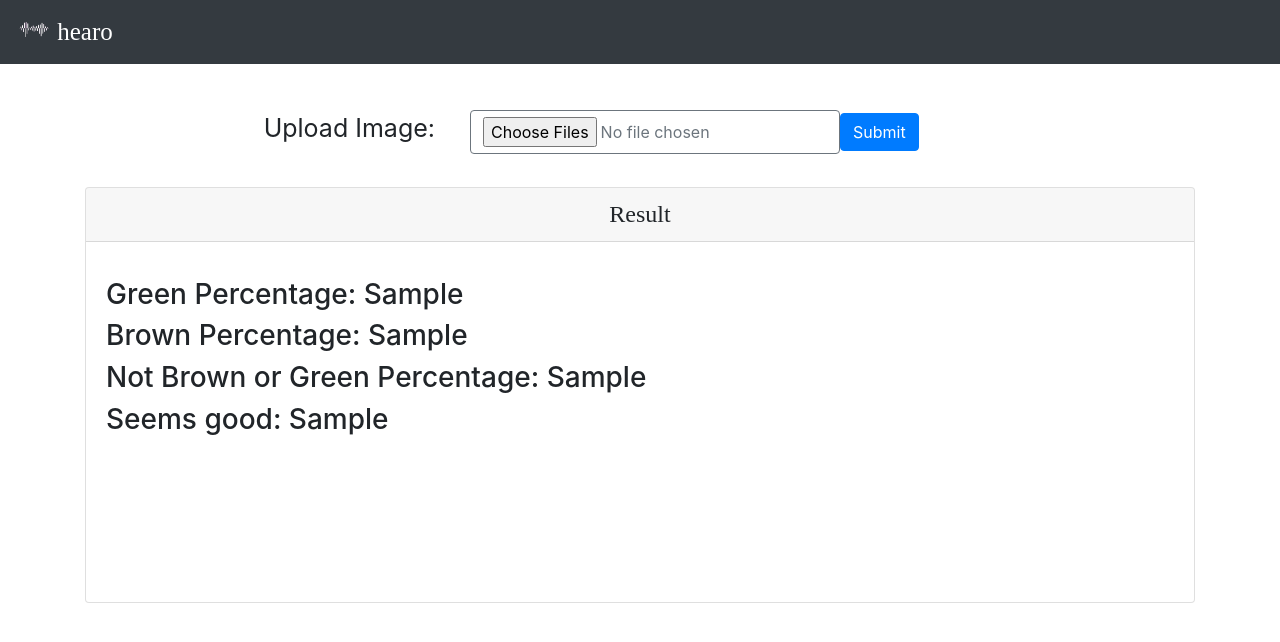
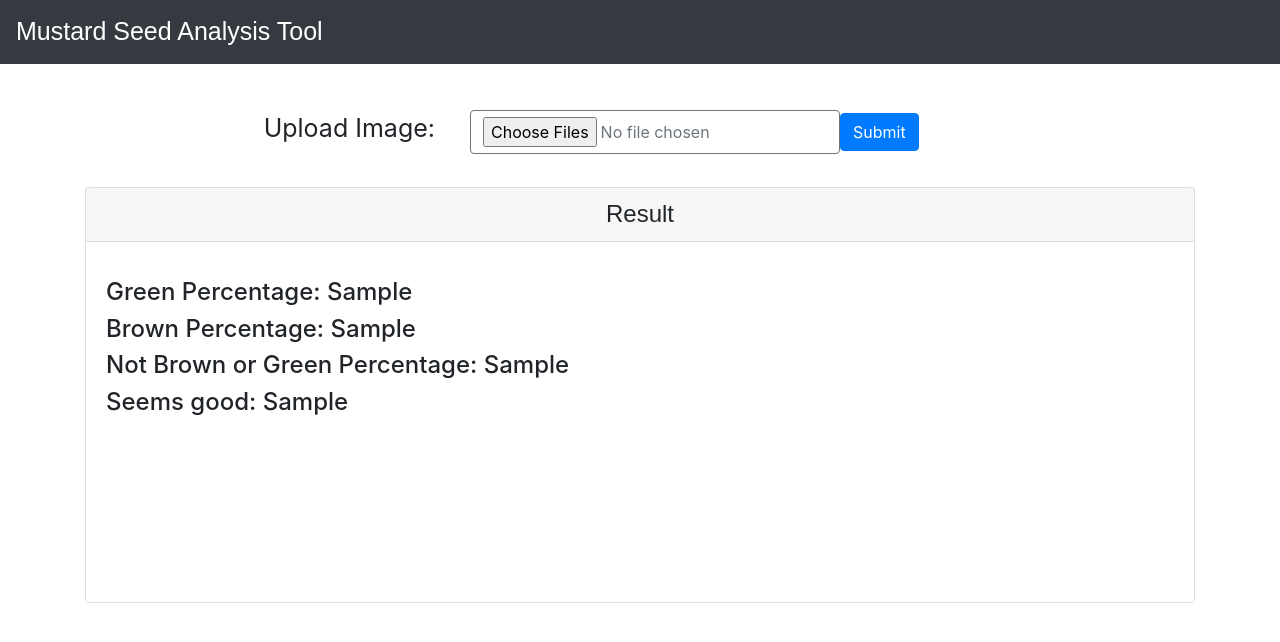
Before and after one commit to theharshgupta/mustard-project, a Flask app: template templates/index.html in a window 1280 px wide. Shown: the top 642 px of the page. Run offline with Flask 2, Linux system fonts and the light colour scheme; the template is opened without the code that fills it: most values are stand-ins (such as "Sample title", 1, 10 or a date in 2020); some libraries are stand-ins or nearby versions.

Commit message:
updated index

```diff
--- a/templates/index.html
+++ b/templates/index.html
@@ -26,10 +26,10 @@
     </style>
 
     <nav class="navbar navbar-dark bg-dark">
-        <a class="navbar-brand" href="/" style="font-family:'Century Gothic Pro';font-size:25px">
-            <img src="{{ url_for('static', filename='images/logo.png') }}" width="35" height="35"
-                class="d-inline-block align-top" alt="">
-            hearo
+        <a class="navbar-brand" href="/" style="font-family:'Arial';font-size:25px">
+{#            <img src="{{ url_for('static', filename='images/logo.png') }}" width="35" height="35"#}
+{#                class="d-inline-block align-top" alt="">#}
+            Mustard Seed Analysis Tool
         </a>
     </nav>
 </head>
@@ -60,13 +60,13 @@
         <div class="row" style="margin-top: 2rem;">
             <div class="col-md-12" style="font-size: 14px;">
                 <div class="card" style="min-height: 26rem;">
-                    <h4 class="card-header" style="text-align: center; font-family:'Century Gothic Pro',serif;">Result</h4>
+                    <h4 class="card-header" style="text-align: center; font-family:'Arial',serif;">Result</h4>
                     <div class="card-body">
                         <p class="card-text" id="audioAnalysis"></p>
-                        <h3>Green Percentage: {{ result['Green Percentage'] }}</h3>
-                        <h3>Brown Percentage: {{ result['Brown Percentage'] }}</h3>
-                        <h3>Not Brown or Green Percentage: {{ result['Sample_not_brown_or_green'] }}</h3>
-                        <h3>Seems good: {{ result['Seems Good'] }}</h3>
+                        <h4>Green Percentage: {{ result['Green Percentage'] }}</h4>
+                        <h4>Brown Percentage: {{ result['Brown Percentage'] }}</h4>
+                        <h4>Not Brown or Green Percentage: {{ result['Sample_not_brown_or_green'] }}</h4>
+                        <h4>Seems good: {{ result['Seems Good'] }}</h4>
                     </div>
                 </div>
             </div>
```
